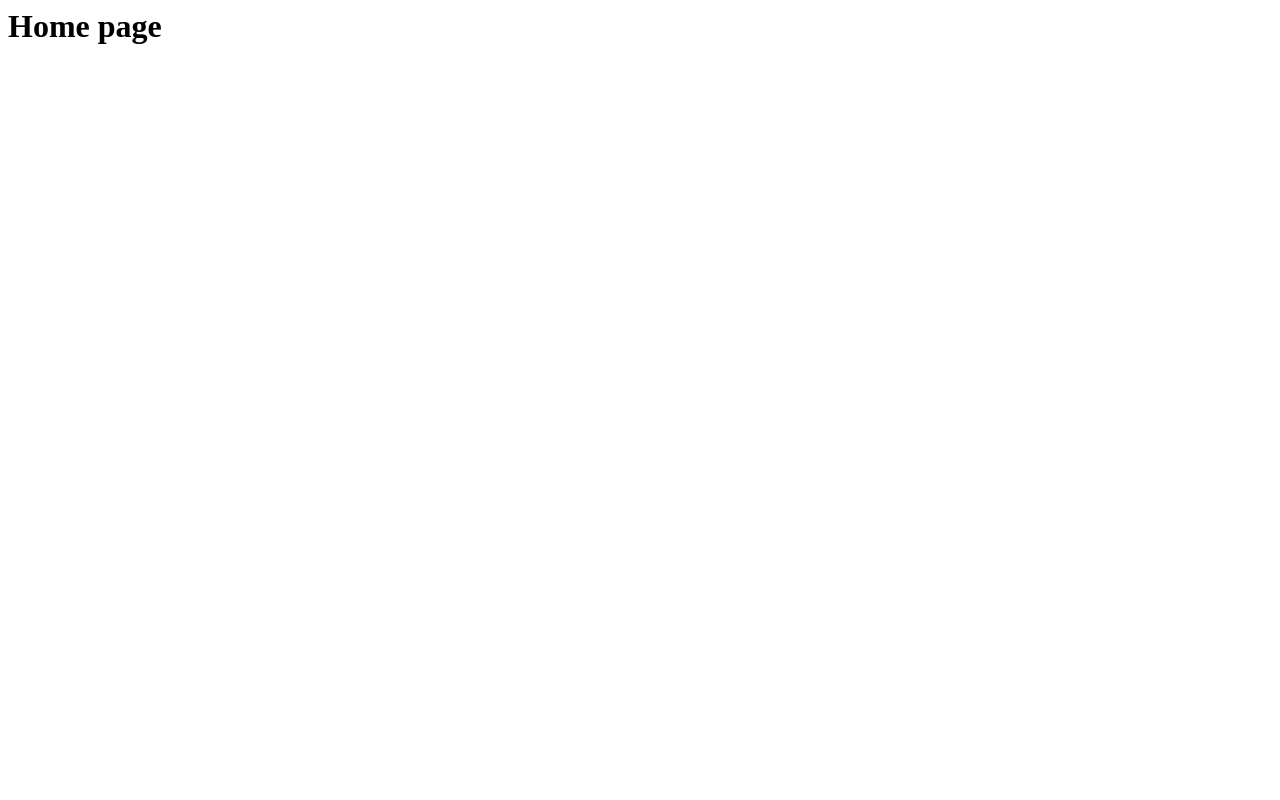
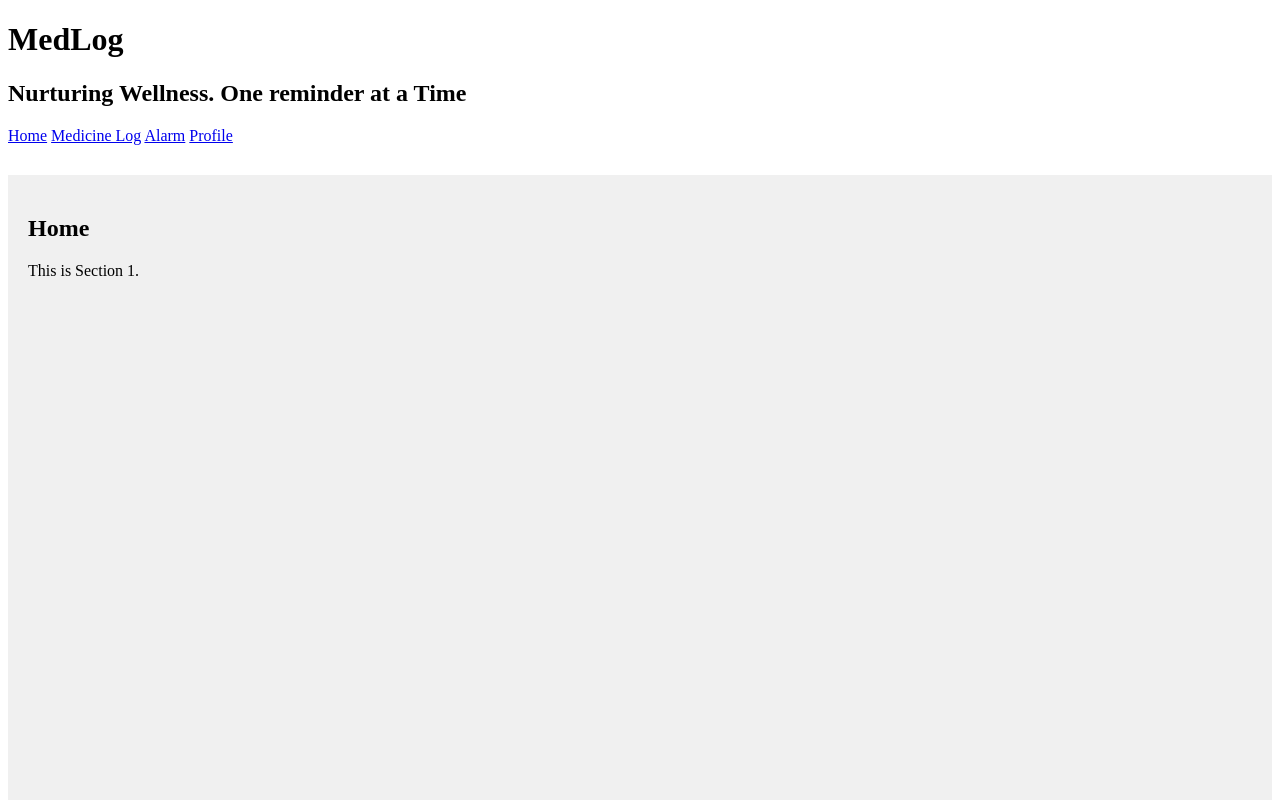
Before and after one commit to info340c-sp24/project-group-5-info-340, a plain HTML site: page index.html in a window 1280 px wide. Shown: the top 800 px of the page. Drawn offline with Linux system fonts and the light colour scheme.

Commit message:
menu bar added

```diff
--- a/index.html
+++ b/index.html
@@ -1 +1,45 @@
-<h1>Home page</h1>
+<!DOCTYPE html>
+<html lang="en">
+    <head>
+        <meta charset="UTF-8">
+        <meta name="viewport" content="width=device-width, initial-scale=1.0">
+        <title>Menu Bar</title>
+    </head>
+
+    <body>
+        <h1>MedLog</h1>
+        <h2>Nurturing Wellness. One reminder at a Time</h2>
+
+        <div id="menu">
+            <a href="#home">Home</a>
+            <a href="#medicinelog">Medicine Log</a>
+            <a href="#Alarm">Alarm</a>
+            <a href="#profile">Profile</a>
+        </div>
+
+        <div style="padding:20px;margin-top:30px;background-color:#F0F0F0;height:1500px;">
+            <h2 id="home">Home</h2>
+            <p>This is Section 1.</p>
+            <!-- Add more content here -->
+        </div>
+
+        <div style="padding:20px;margin-top:30px;background-color:#F0F0F0;height:1500px;">
+            <h2 id="medicinelog">Medicine Log</h2>
+            <p>This is Section 2.</p>
+            <!-- Add more content here -->
+        </div>
+
+        <div style="padding:20px;margin-top:30px;background-color:#F0F0F0;height:1500px;">
+            <h2 id="alarm">Alarm</h2>
+            <p>This is Section 3.</p>
+            <!-- Add more content here -->
+        </div>
+
+        <div style="padding:20px;margin-top:30px;background-color:#F0F0F0;height:1500px;">
+            <h2 id="profile">Profile</h2>
+            <p>This is Section 3.</p>
+            <!-- Add more content here -->
+        </div>
+
+    </body>
+</html>
```
Also changed, not shown: style.css (added).
